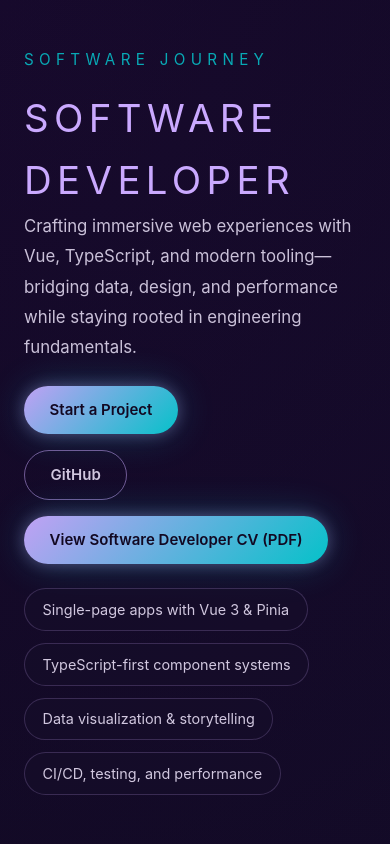
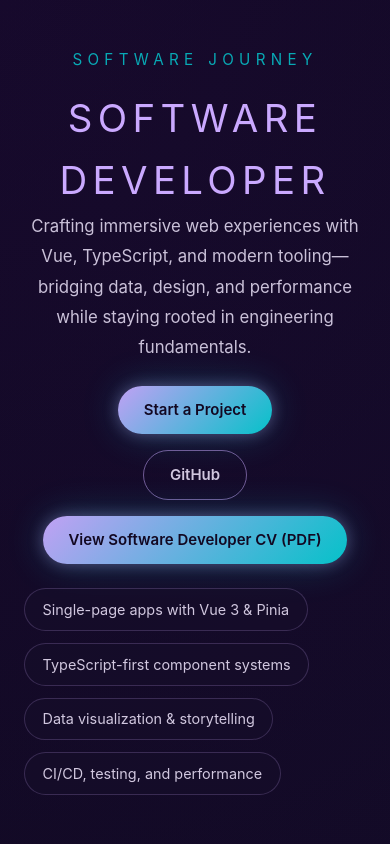
Before and after one commit to phlvnhalime/halimePehlivan-Porfolio, a Vue app: page /software-developer in a window 390 px wide. Shown: the top 844 px of the page. Built offline with nearby package versions, Linux system fonts and the light colour scheme.

Commit message:
modified: position of resume changed

```diff
--- a/src/assets/mechanicalEngineer.css
+++ b/src/assets/mechanicalEngineer.css
@@ -36,6 +36,12 @@
   color: rgba(230, 244, 255, 0.8);
   line-height: 1.8;
   font-size: 1.05rem;
+}
+
+.timeline-cta {
+  display: flex;
+  justify-content: center;
+  gap: 1rem;
 }
 
 .timeline-grid {
--- a/src/assets/softwareEngineer.css
+++ b/src/assets/softwareEngineer.css
@@ -15,7 +15,7 @@
   display: flex;
   flex-direction: column;
   gap: clamp(1.5rem, 3vw, 2.2rem);
-  text-align: left;
+  text-align: center;
 }
 
 .timeline-heading h1 {
@@ -260,7 +260,7 @@
 
   .timeline-cta {
     flex-direction: column;
-    align-items: flex-start;
+    align-items: center;
   }
 
   .timeline-grid {
```
